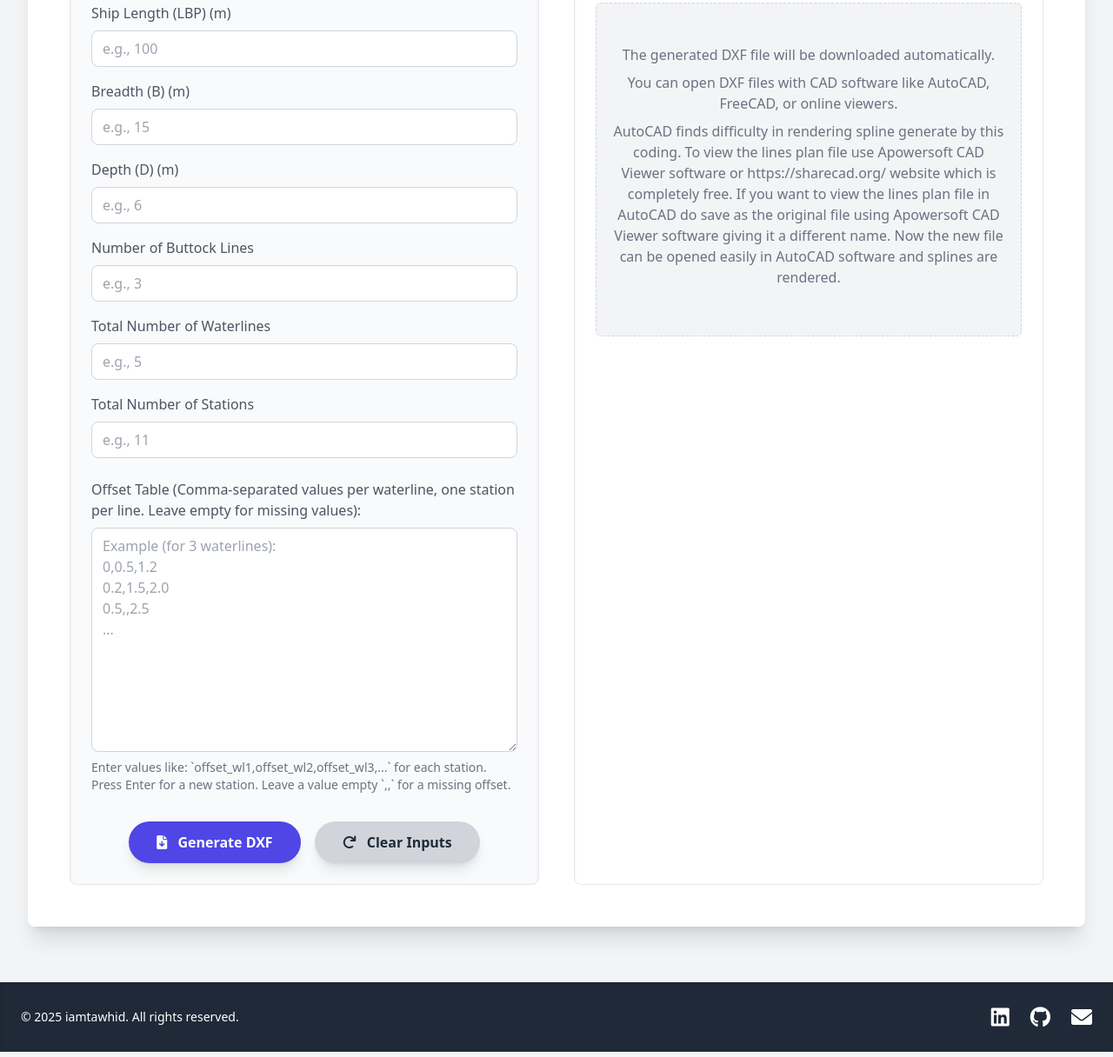
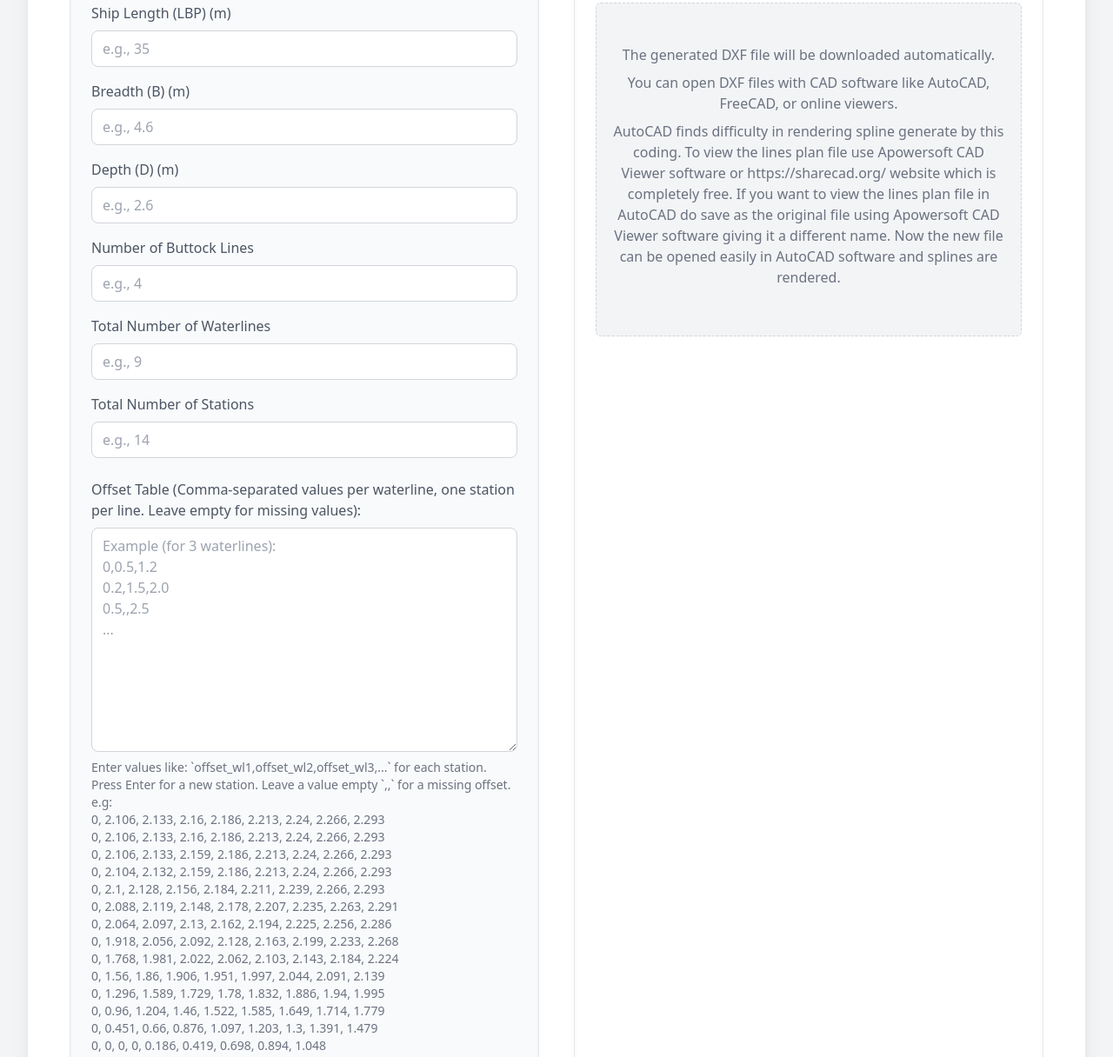
Before and after one commit to iam-tawhid/tawhid, a plain HTML site: page ship-lines-plan-drawing.html in a window 1280 px wide. Shown: the part 364-1580 px from the top of the page at 87% size. Drawn offline with nearby package versions, Linux system fonts and the light colour scheme.

Commit message:
Update ship-lines-plan-drawing.html

```diff
--- a/ship-lines-plan-drawing.html
+++ b/ship-lines-plan-drawing.html
@@ -105,27 +105,27 @@
                     <form id="linesPlanForm">
                         <div class="input-group">
                             <label for="LBP">Ship Length (LBP) (m)</label>
-                            <input type="number" id="LBP" placeholder="e.g., 100" class="w-full" step="0.01">
+                            <input type="number" id="LBP" placeholder="e.g., 35" class="w-full" step="0.01">
                         </div>
                         <div class="input-group">
                             <label for="B">Breadth (B) (m)</label>
-                            <input type="number" id="B" placeholder="e.g., 15" class="w-full" step="0.01">
+                            <input type="number" id="B" placeholder="e.g., 4.6" class="w-full" step="0.01">
                         </div>
                         <div class="input-group">
                             <label for="D">Depth (D) (m)</label>
-                            <input type="number" id="D" placeholder="e.g., 6" class="w-full" step="0.01">
+                            <input type="number" id="D" placeholder="e.g., 2.6" class="w-full" step="0.01">
                         </div>
                         <div class="input-group">
                             <label for="numButtocks">Number of Buttock Lines</label>
-                            <input type="number" id="numButtocks" placeholder="e.g., 3" class="w-full" min="1" step="1">
+                            <input type="number" id="numButtocks" placeholder="e.g., 4" class="w-full" min="1" step="1">
                         </div>
                         <div class="input-group">
                             <label for="numWaterlines">Total Number of Waterlines</label>
-                            <input type="number" id="numWaterlines" placeholder="e.g., 5" class="w-full" min="2" step="1">
+                            <input type="number" id="numWaterlines" placeholder="e.g., 9" class="w-full" min="2" step="1">
                         </div>
                         <div class="input-group">
                             <label for="numStations">Total Number of Stations</label>
-                            <input type="number" id="numStations" placeholder="e.g., 11" class="w-full" min="2" step="1">
+                            <input type="number" id="numStations" placeholder="e.g., 14" class="w-full" min="2" step="1">
                         </div>
 
                         <div class="input-group mt-6">
@@ -137,7 +137,21 @@
 ..."></textarea>
                             <p class="text-sm text-gray-500 mt-2">
                                 Enter values like: `offset_wl1,offset_wl2,offset_wl3,...` for each station.
-                                Press Enter for a new station. Leave a value empty `,,` for a missing offset.
+                                Press Enter for a new station. Leave a value empty `,,` for a missing offset. e.g:<br>
+                                0, 2.106, 2.133, 2.16, 2.186, 2.213, 2.24, 2.266, 2.293<br>
+                                0, 2.106, 2.133, 2.16, 2.186, 2.213, 2.24, 2.266, 2.293<br>
+                                0, 2.106, 2.133, 2.159, 2.186, 2.213, 2.24, 2.266, 2.293<br>
+                                0, 2.104, 2.132, 2.159, 2.186, 2.213, 2.24, 2.266, 2.293<br>
+                                0, 2.1, 2.128, 2.156, 2.184, 2.211, 2.239, 2.266, 2.293<br>
+                                0, 2.088, 2.119, 2.148, 2.178, 2.207, 2.235, 2.263, 2.291<br>
+                                0, 2.064, 2.097, 2.13, 2.162, 2.194, 2.225, 2.256, 2.286<br>
+                                0, 1.918, 2.056, 2.092, 2.128, 2.163, 2.199, 2.233, 2.268<br>
+                                0, 1.768, 1.981, 2.022, 2.062, 2.103, 2.143, 2.184, 2.224<br>
+                                0, 1.56, 1.86, 1.906, 1.951, 1.997, 2.044, 2.091, 2.139<br>
+                                0, 1.296, 1.589, 1.729, 1.78, 1.832, 1.886, 1.94, 1.995<br>
+                                0, 0.96, 1.204, 1.46, 1.522, 1.585, 1.649, 1.714, 1.779<br>
+                                0, 0.451, 0.66, 0.876, 1.097, 1.203, 1.3, 1.391, 1.479<br>
+                                0, 0, 0, 0, 0.186, 0.419, 0.698, 0.894, 1.048
                             </p>
                         </div>
 
@@ -332,6 +346,7 @@
 
         // Main function to generate DXF content
         function generateDxfContent() {
+            try {
                 dxfContentString = ""; // Reset DXF content
                 const errors = [];
 
@@ -375,6 +390,9 @@
                     statusMessage.textContent = "Generating DXF file...";
                     outputStatus.classList.remove('hidden');
                 }
+
+                // Define layout constants (moved up to be accessible in header)
+                const spacing = 10;
 
                 // DXF Header
                 appendDxfLine("0");
@@ -441,8 +459,7 @@
                 appendDxfLine("2");
                 appendDxfLine("ENTITIES");
 
-            // Define layout constants
-            const spacing = 10;
+                // Define layout positions
                 const bodyX = 0, bodyY = 0;
                 const profileX = B + spacing, profileY = 0;
                 const halfBreadthX = B + spacing, halfBreadthY = -(B + spacing); // Adjusted Y for half breadth
@@ -722,9 +739,23 @@
                 downloadDxfFile(dxfContentString, "lines_plan.dxf");
                 statusMessage.textContent = "DXF file 'lines_plan.dxf' generated and downloaded!";
                 outputStatus.classList.remove('hidden');
+                outputStatus.classList.remove('bg-blue-100', 'border-blue-200', 'text-blue-700');
                 outputStatus.classList.add('bg-green-100', 'border-green-200', 'text-green-700');
-            outputStatus.classList.remove('bg-blue-100', 'border-blue-200', 'text-blue-700');
 
+            } catch (error) {
+                console.error("Error generating DXF:", error);
+                const errorMessagesDiv = document.getElementById('errorMessages');
+                const errorList = document.getElementById('errorList');
+                const outputStatus = document.getElementById('outputStatus');
+
+                errorList.innerHTML = '';
+                errorMessagesDiv.classList.remove('hidden');
+                outputStatus.classList.add('hidden');
+
+                const li = document.createElement('li');
+                li.textContent = "An unexpected error occurred: " + error.message;
+                errorList.appendChild(li);
+            }
         }
 
         // Function to trigger file download
```
Lines whose indentation alone changed are shown as unchanged.
